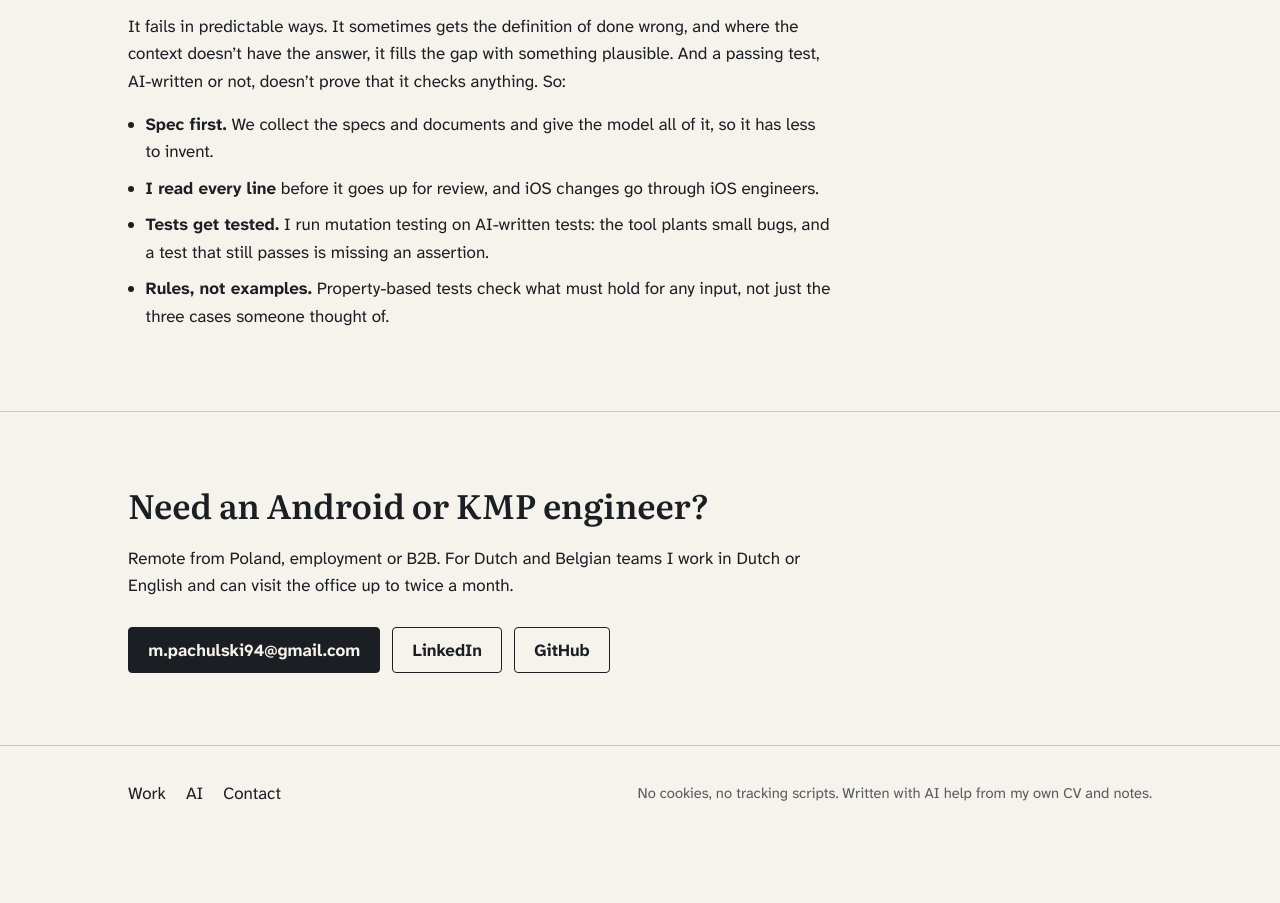
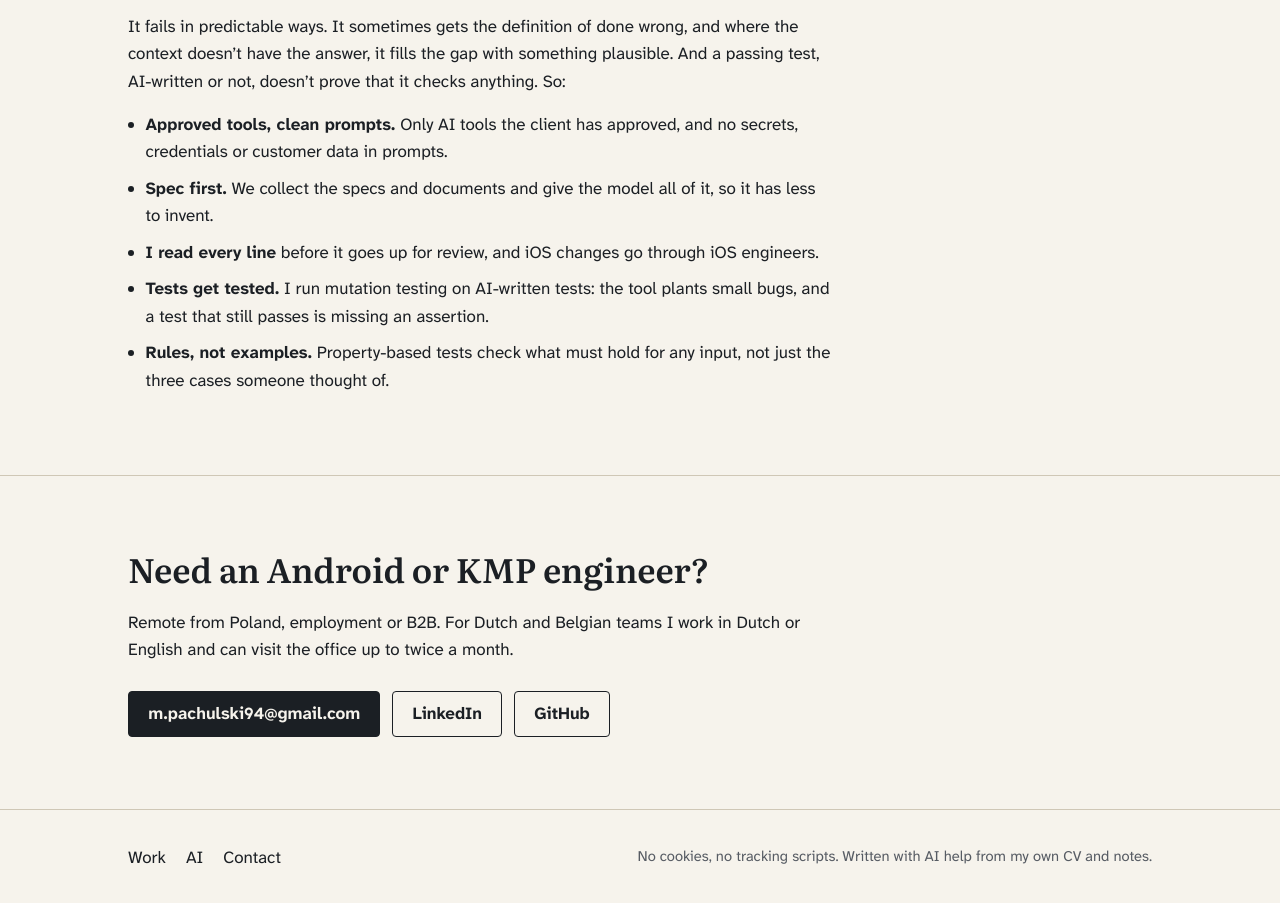
Before and after one commit to trOnk12/Company-websites-, a website: page index.html in a window 1280 px wide. Shown: the part 2385-3288 px from the top of the page. Before the commit the page ends 3241 px from the top, so only its background shows below. Drawn offline with Linux system fonts and the light colour scheme.

Commit message:
State AI tool and prompt-hygiene practice in the AI section
Co-Authored-By: Claude Opus 5.5 <noreply@anthropic.com>
Claude-Session: https://claude.ai/code/session_01NAUdhJHRdTP2TBdvG3N6W6

```diff
--- a/index.html
+++ b/index.html
@@ -135,6 +135,7 @@
         <p>Most of my Android work predates these tools. At Arrive I use AI every day: to read documentation, to build features, and to write the iOS and Node parts of my work.</p>
         <p>It fails in predictable ways. It sometimes gets the definition of done wrong, and where the context doesn’t have the answer, it fills the gap with something plausible. And a passing test, AI-written or not, doesn’t prove that it checks anything. So:</p>
         <ul class="checks">
+          <li><b>Approved tools, clean prompts.</b> Only AI tools the client has approved, and no secrets, credentials or customer data in prompts.</li>
           <li><b>Spec first.</b> We collect the specs and documents and give the model all of it, so it has less to invent.</li>
           <li><b>I read every line</b> before it goes up for review, and iOS changes go through iOS engineers.</li>
           <li><b>Tests get tested.</b> I run mutation testing on AI-written tests: the tool plants small bugs, and a test that still passes is missing an assertion.</li>
```
